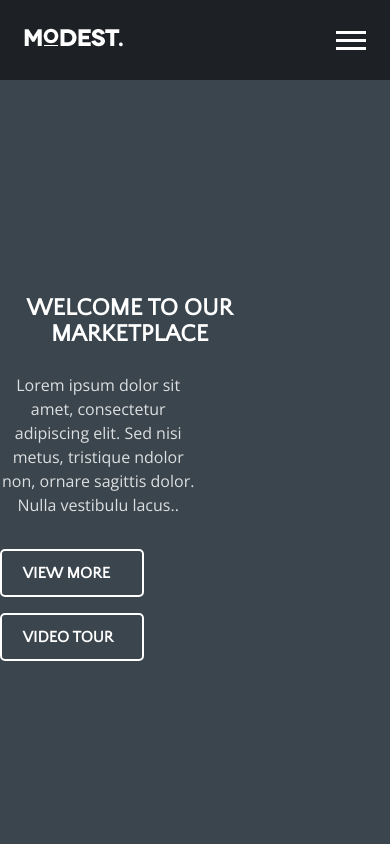
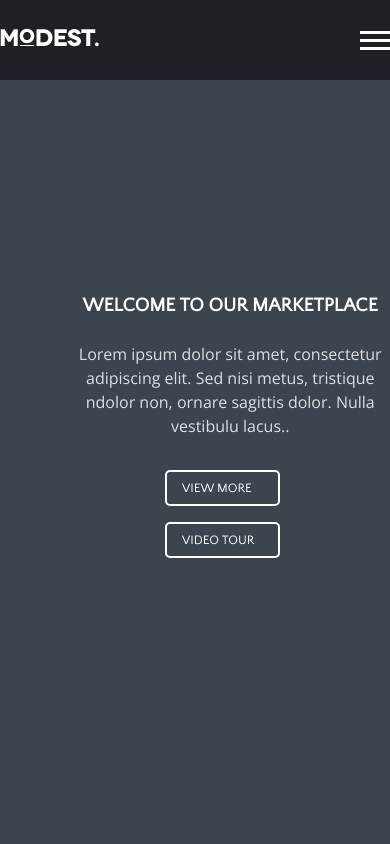
Before and after one commit to aizadazh/Modest, a website: page dist/index.html in a window 390 px wide. Shown: the top 844 px of the page. Drawn offline with nearby package versions, Linux system fonts and the light colour scheme.

Commit message:
for review pre-final version

```diff
--- a/sass/dropdown.scss
+++ b/sass/dropdown.scss
@@ -9,11 +9,10 @@ nav{
 	display: flex;
 	justify-content: center;
     .nav-box{
-		width: 1142px;
-		height: inherit;
 		display: flex;
 		align-items: center;
 		justify-content: space-between;
+		width: 1140px;
 		ul{
 			width: 60%;
 			margin: 0 19px;
@@ -84,7 +83,6 @@ nav{
 }
 @media (max-width: 950px) {
 	nav{
-		padding: 0 1.5rem;
 		.nav-box{
 			ul {
 				display: none;
@@ -125,3 +123,39 @@ nav{
 			}
 		}
 	}
+	@media (max-width: 320px) {
+		nav{
+			.nav-box{
+				width: 84%;
+			}
+		}
+	}
+	@media (max-width: 480px) {
+		nav{
+			.nav-box{
+				width: 89%;
+			}
+		}
+	}
+	@media (max-width: 576px) {
+		nav{
+			.nav-box{
+				width: 93%;
+			}
+		}
+	}
+	@media (max-width: 768px) {
+		nav{
+			.nav-box{
+				width: 93%;
+			}
+		}
+	}
+
+	@media (max-width: 992px) {
+		nav{
+			.nav-box{
+				width: 970px;
+			}
+		}
+	}
--- a/sass/main.scss
+++ b/sass/main.scss
@@ -19,6 +19,9 @@
                     z-index: 20;
                     width: 95%;
                     height: 50%;
+                    display:flex;
+                    flex-direction: column;
+                    align-items: flex-start;
                     .display1 {
                         color: $white;
                         font-size: 1.5em;
--- a/sass/media.scss
+++ b/sass/media.scss
@@ -1,30 +1,33 @@
 @media (min-width:320px) and (max-width: 480px){
     .section-banner{
+        height: 70vh;
         .swiper-container{
             .swiper-wrapper{
                 .swiper-slide{
+                    .container{
                         .banner-content{
                             align-items: center;
-                        top: 25%;
-                        left: 0%;
                             .display1 {
                                 font-size: 1.2em;
-                            width:70%;
                                 text-align: center;
+                                width: 90%;
                             }
                             .welcome-text{
                                 text-align: center;
-                            width:85%;
+                                width: 90%;
+                                font-size: 1em;
                             }
                             .btn-group{
                                 flex-direction: column;
+                                align-items: center;
                                 .banner-btn {
                                     font-weight: 500;
-                                font-size: 0.7em;
+                                    font-size: 0.8em;
                                     margin-bottom: 1rem;
                                     width: 9em;
                                     height:2.8em;
                                     padding: 0.7em 1.2em;
+                                    }
                                 }
                             }
                         }
@@ -147,21 +150,22 @@
 }
 @media (min-width:481px) and (max-width: 576px){
     .section-banner{
+        height: 70vh;
         .swiper-container{
             .swiper-wrapper{
                 .swiper-slide{
+                    .container{
                         .banner-content{
                             align-items: center;
-                        top: 35%;
-                        left: 0%;
                             .display1 {
-                            font-size: 1.4em;
-                            width:80%;
+                                font-size: 1.2em;
                                 text-align: center;
+                                width: 90%;
                             }
                             .welcome-text{
                                 text-align: center;
-                            width:85%;
+                                width: 90%;
+                                font-size: 1em;
                             }
                         .btn-group{
                             .banner-btn {
@@ -171,6 +175,7 @@
                                 width: 9em;
                                 height:2.8em;
                                 padding: 0.7em 1.2em;
+                                }
                             }
                         }
                     }
```
Also changed, not shown: dist/css/style.css, dist/index.html. Lines whose indentation alone changed are shown as unchanged.
